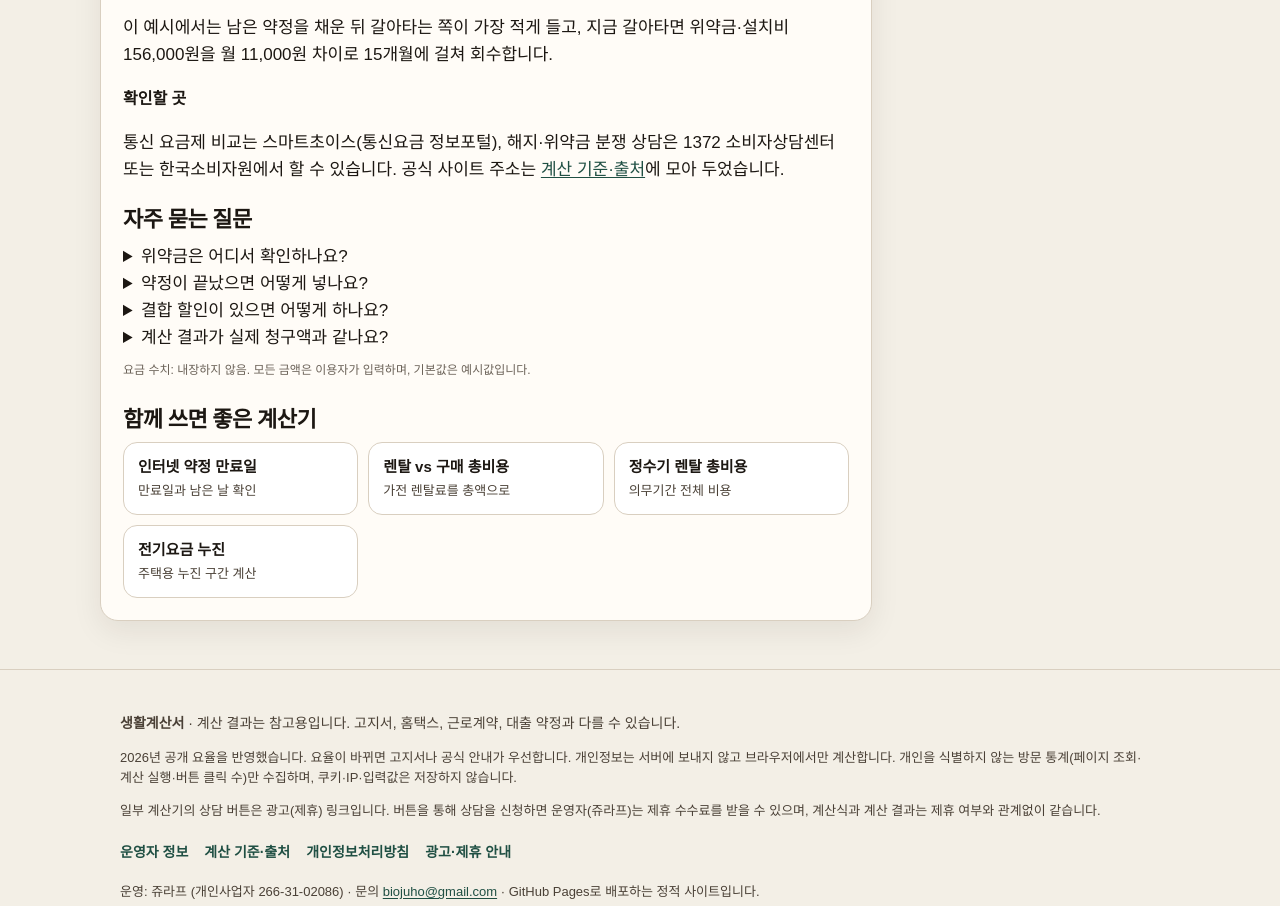
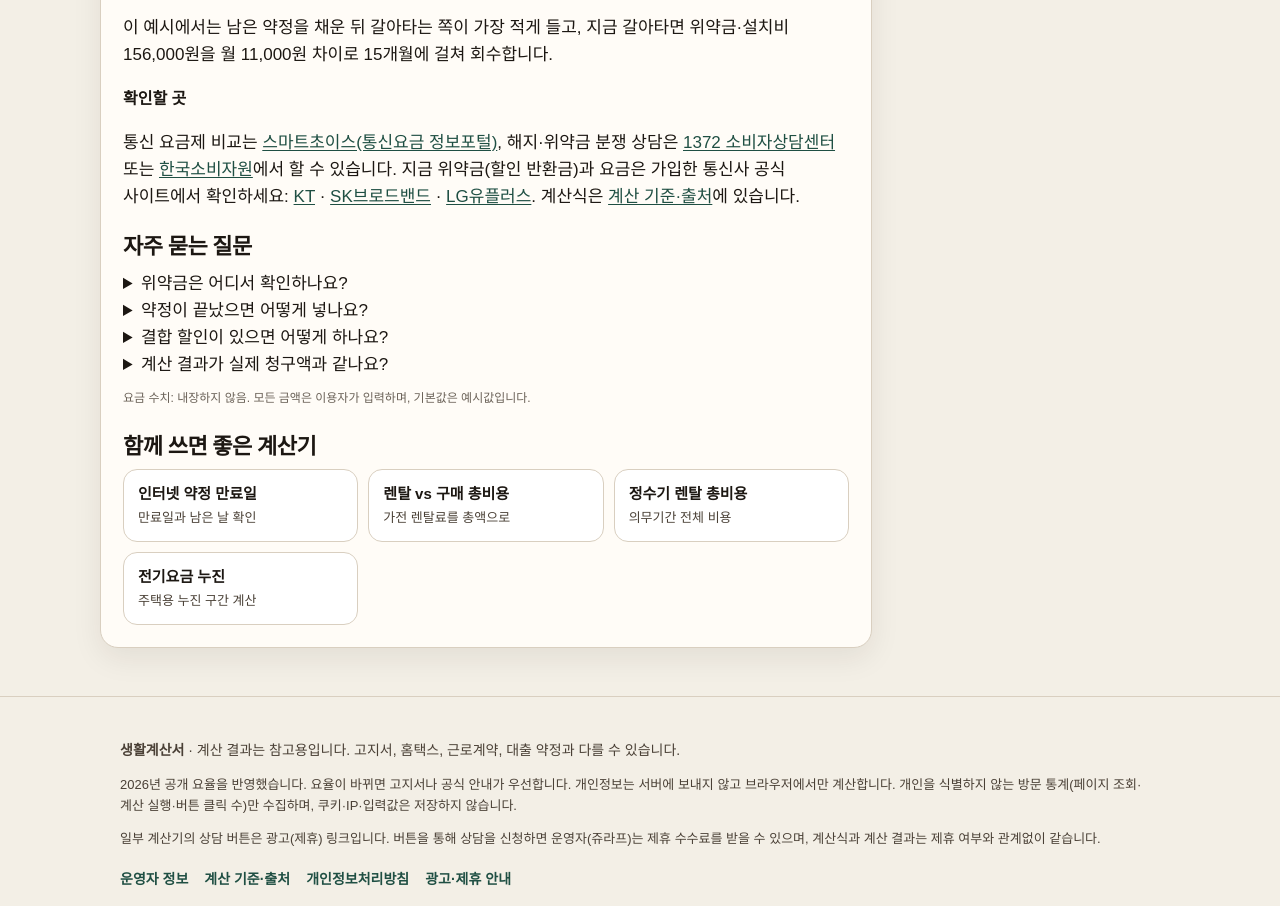
Before and after one commit to biojuho/life-calculator, a plain HTML site: page tools/internet/index.html in a window 1280 px wide. Shown: the part 3967-4873 px from the top of the page. Drawn offline with Linux system fonts and the light colour scheme; a web font is replaced by a local one.

Commit message:
Internet page: link official sources (smartchoice, 1372, KCA, carriers); test allowlists official domains

```diff
--- a/tools/internet/index.html
+++ b/tools/internet/index.html
@@ -214,7 +214,7 @@
       </table></div>
       <p class="fine">이 예시에서는 남은 약정을 채운 뒤 갈아타는 쪽이 가장 적게 들고, 지금 갈아타면 위약금·설치비 156,000원을 월 11,000원 차이로 15개월에 걸쳐 회수합니다.</p>
       <h3>확인할 곳</h3>
-      <p class="fine">통신 요금제 비교는 스마트초이스(통신요금 정보포털), 해지·위약금 분쟁 상담은 1372 소비자상담센터 또는 한국소비자원에서 할 수 있습니다. 공식 사이트 주소는 <a href="/life-calculator/methodology/#internet">계산 기준·출처</a>에 모아 두었습니다.</p>
+      <p class="fine">통신 요금제 비교는 <a href="https://www.smartchoice.or.kr/" target="_blank" rel="noopener">스마트초이스(통신요금 정보포털)</a>, 해지·위약금 분쟁 상담은 <a href="https://www.ccn.go.kr/" target="_blank" rel="noopener">1372 소비자상담센터</a> 또는 <a href="https://www.kca.go.kr/" target="_blank" rel="noopener">한국소비자원</a>에서 할 수 있습니다. 지금 위약금(할인 반환금)과 요금은 가입한 통신사 공식 사이트에서 확인하세요: <a href="https://www.kt.com/" target="_blank" rel="noopener">KT</a> · <a href="https://www.skbroadband.com/" target="_blank" rel="noopener">SK브로드밴드</a> · <a href="https://www.lguplus.com/" target="_blank" rel="noopener">LG유플러스</a>. 계산식은 <a href="/life-calculator/methodology/#internet">계산 기준·출처</a>에 있습니다.</p>
     </section>
     <h2 class="faq-h">자주 묻는 질문</h2>
     <details><summary>위약금은 어디서 확인하나요?</summary><p>가입한 통신사 앱이나 고객센터에서 지금 해지할 때의 위약금(할인 반환금)을 조회할 수 있습니다. 남은 약정 기간과 받은 할인에 따라 달라지므로, 해지 전에 정확한 금액을 확인하세요.</p></details>
```
Also changed, not shown: tests/internet.test.mjs (+10 -1 lines).
